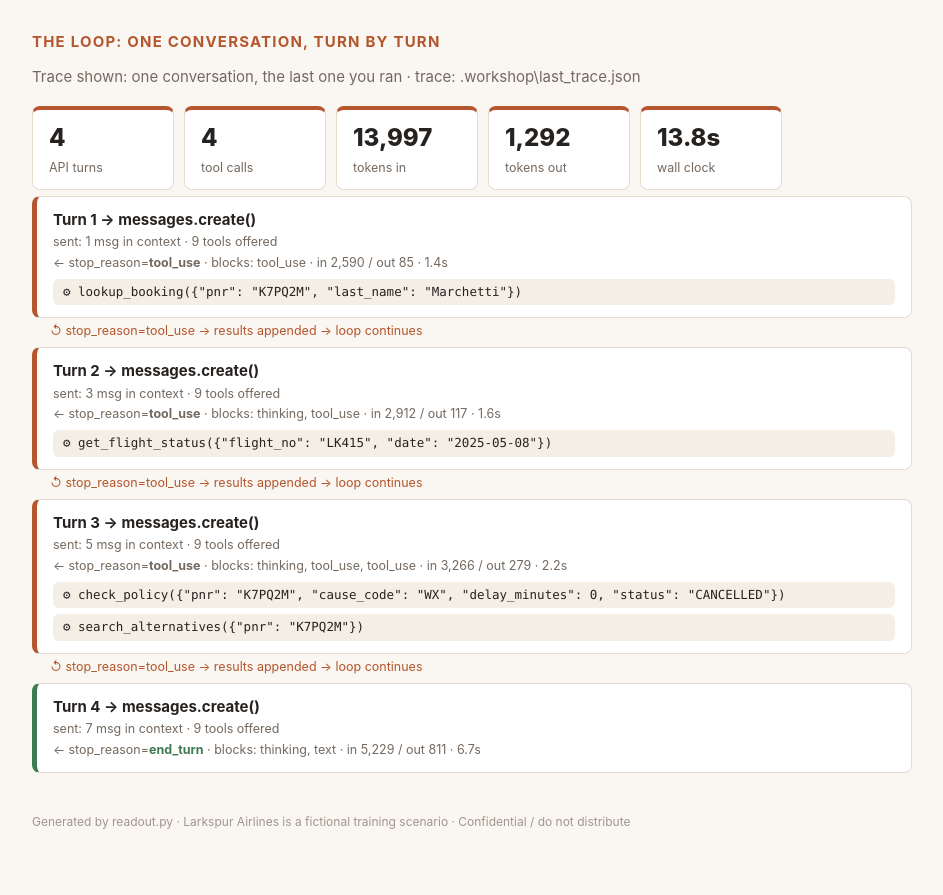
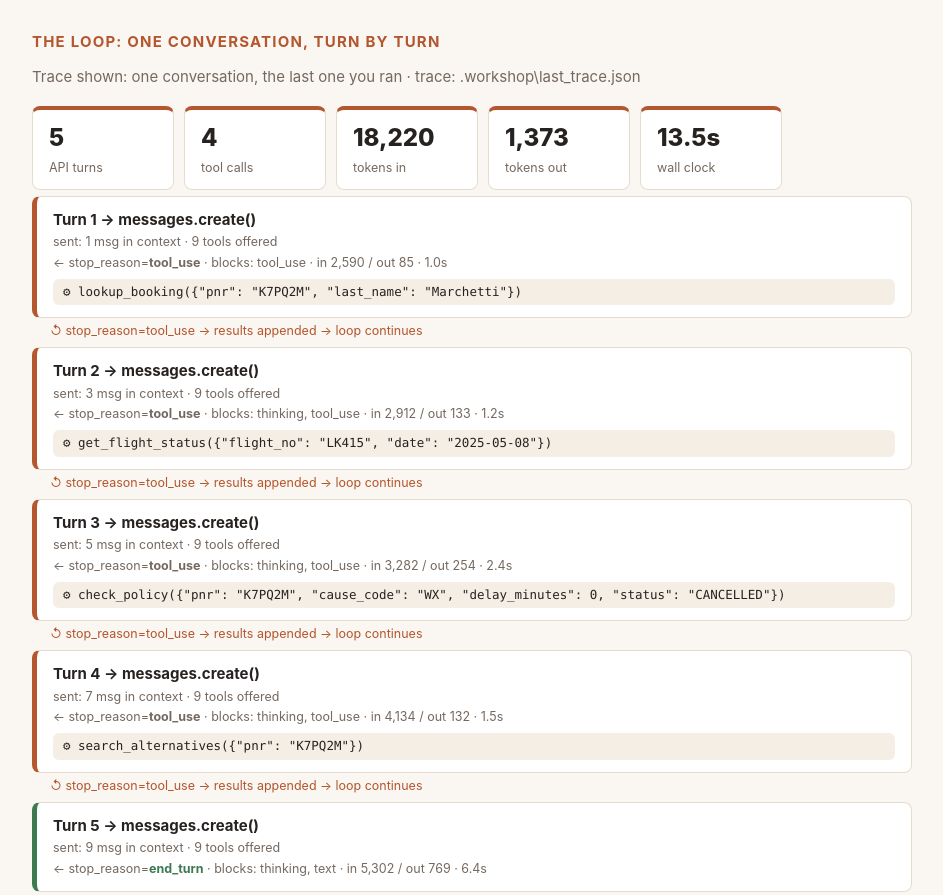
Before and after one commit to danielbelemduarte/larkspur-exercise, a plain HTML site: page readout.html in a window 1280 px wide. Shown: the part 1299-2194 px from the top of the page, without its empty margins (168-1111 px from the left). Drawn offline with Linux system fonts and the light colour scheme.

Commit message:
canon: gate 1.4 by adi91
Step 1.4 (All five ticket types) saved. Green on this laptop: 1.2, 1.3, 1.4.
Changed since the last canon: readout-trace.json +4 -4, readout.html +18 -12.
Why: Fixed 1.3 tool routing and generated the readout for the current build state.
Behind? python3 pod_sync.py --take-canon, then in claude: /catchup

```diff
--- a/readout.html
+++ b/readout.html
@@ -38,7 +38,7 @@ th { background: #f4eee4; font-size: 12px; letter-spacing: .05em; text-transform
 .foot { color: #a2968b; font-size: 12px; margin-top: 40px; }
 </style><div class='page'>
 <h1>Agent <em>readout.</em></h1>
-<p class='sub'>Team Room 24 · 2026-11-16 15:12</p>
+<p class='sub'>Team Room 24 · 2026-11-16 15:16</p>
 <h2>Architecture: what the agent is</h2>
 <div class='strip'>
 <div class='stat'><b>9</b><span>tools offered</span></div>
@@ -78,38 +78,44 @@ th { background: #f4eee4; font-size: 12px; letter-spacing: .05em; text-transform
 <h2>The loop: one conversation, turn by turn</h2>
 <p class='sub'>Trace shown: one conversation, the last one you ran · trace: .workshop\last_trace.json</p>
 <div class='strip'>
-<div class='stat'><b>4</b><span>API turns</span></div>
+<div class='stat'><b>5</b><span>API turns</span></div>
 <div class='stat'><b>4</b><span>tool calls</span></div>
-<div class='stat'><b>13,997</b><span>tokens in</span></div>
-<div class='stat'><b>1,292</b><span>tokens out</span></div>
-<div class='stat'><b>13.8s</b><span>wall clock</span></div>
+<div class='stat'><b>18,220</b><span>tokens in</span></div>
+<div class='stat'><b>1,373</b><span>tokens out</span></div>
+<div class='stat'><b>13.5s</b><span>wall clock</span></div>
 </div>
 <div class='turn'>
 <div class='hd'>Turn 1 → messages.create()</div>
 <div class='meta'>sent: 1 msg in context · 9 tools offered</div>
-<div class='meta'>← stop_reason=<b>tool_use</b> · blocks: tool_use · in 2,590 / out 85 · 1.4s</div>
+<div class='meta'>← stop_reason=<b>tool_use</b> · blocks: tool_use · in 2,590 / out 85 · 1.0s</div>
 <div class='tool'>⚙ lookup_booking({&quot;pnr&quot;: &quot;K7PQ2M&quot;, &quot;last_name&quot;: &quot;Marchetti&quot;})</div>
 </div>
 <div class='loopback'>↺ stop_reason=tool_use → results appended → loop continues</div>
 <div class='turn'>
 <div class='hd'>Turn 2 → messages.create()</div>
 <div class='meta'>sent: 3 msg in context · 9 tools offered</div>
-<div class='meta'>← stop_reason=<b>tool_use</b> · blocks: thinking, tool_use · in 2,912 / out 117 · 1.6s</div>
+<div class='meta'>← stop_reason=<b>tool_use</b> · blocks: thinking, tool_use · in 2,912 / out 133 · 1.2s</div>
 <div class='tool'>⚙ get_flight_status({&quot;flight_no&quot;: &quot;LK415&quot;, &quot;date&quot;: &quot;2025-05-08&quot;})</div>
 </div>
 <div class='loopback'>↺ stop_reason=tool_use → results appended → loop continues</div>
 <div class='turn'>
 <div class='hd'>Turn 3 → messages.create()</div>
 <div class='meta'>sent: 5 msg in context · 9 tools offered</div>
-<div class='meta'>← stop_reason=<b>tool_use</b> · blocks: thinking, tool_use, tool_use · in 3,266 / out 279 · 2.2s</div>
+<div class='meta'>← stop_reason=<b>tool_use</b> · blocks: thinking, tool_use · in 3,282 / out 254 · 2.4s</div>
 <div class='tool'>⚙ check_policy({&quot;pnr&quot;: &quot;K7PQ2M&quot;, &quot;cause_code&quot;: &quot;WX&quot;, &quot;delay_minutes&quot;: 0, &quot;status&quot;: &quot;CANCELLED&quot;})</div>
+</div>
+<div class='loopback'>↺ stop_reason=tool_use → results appended → loop continues</div>
+<div class='turn'>
+<div class='hd'>Turn 4 → messages.create()</div>
+<div class='meta'>sent: 7 msg in context · 9 tools offered</div>
+<div class='meta'>← stop_reason=<b>tool_use</b> · blocks: thinking, tool_use · in 4,134 / out 132 · 1.5s</div>
 <div class='tool'>⚙ search_alternatives({&quot;pnr&quot;: &quot;K7PQ2M&quot;})</div>
 </div>
 <div class='loopback'>↺ stop_reason=tool_use → results appended → loop continues</div>
 <div class='turn done'>
-<div class='hd'>Turn 4 → messages.create()</div>
-<div class='meta'>sent: 7 msg in context · 9 tools offered</div>
-<div class='meta'>← stop_reason=<b class='stopped'>end_turn</b> · blocks: thinking, text · in 5,229 / out 811 · 6.7s</div>
+<div class='hd'>Turn 5 → messages.create()</div>
+<div class='meta'>sent: 9 msg in context · 9 tools offered</div>
+<div class='meta'>← stop_reason=<b class='stopped'>end_turn</b> · blocks: thinking, text · in 5,302 / out 769 · 6.4s</div>
 </div>
 <p class='foot'>Generated by readout.py · Larkspur Airlines is a fictional training scenario · Confidential / do not distribute</p></div>
-<script type="application/json" id="evidence">{"generated": "2026-11-16T15:12:32", "pod": "Room 24", "banked_by": "Aditya Singh", "banked": {"1.2": "36F-714", "1.3": "A68-5A3", "1.4": "651-B79"}, "trace": {"turns": 4, "tool_calls": 4, "tool_names": ["lookup_booking", "get_flight_status", "check_policy", "search_alternatives"], "saw_thinking": true, "used_format": false, "used_tool_choice_none": false, "streamed": false, "deltas_seen": 0, "tokens": {"input": 13997, "output": 1292, "cache_read": 0, "cache_write": 0}, "cache_hit_ratio": null, "elapsed": 13.8}, "all_shapes": {"attempted": 5, "shapes": 5, "failed": 0, "resolved": 5, "turns": 20, "tool_calls": 16, "tokens_in": 65536, "tokens_out": 5790, "cache_read": 0, "unfinished": [], "errors": []}}</script>
+<script type="application/json" id="evidence">{"generated": "2026-11-16T15:16:40", "pod": "Room 24", "banked_by": "Aditya Singh", "banked": {"1.2": "36F-714", "1.3": "A68-5A3", "1.4": "651-B79"}, "trace": {"turns": 5, "tool_calls": 4, "tool_names": ["lookup_booking", "get_flight_status", "check_policy", "search_alternatives"], "saw_thinking": true, "used_format": false, "used_tool_choice_none": false, "streamed": false, "deltas_seen": 0, "tokens": {"input": 18220, "output": 1373, "cache_read": 0, "cache_write": 0}, "cache_hit_ratio": null, "elapsed": 13.5}, "all_shapes": {"attempted": 5, "shapes": 5, "failed": 0, "resolved": 5, "turns": 20, "tool_calls": 16, "tokens_in": 65536, "tokens_out": 5790, "cache_read": 0, "unfinished": [], "errors": []}}</script>
```
Also changed, not shown: readout-trace.json (+4 -4 lines).
